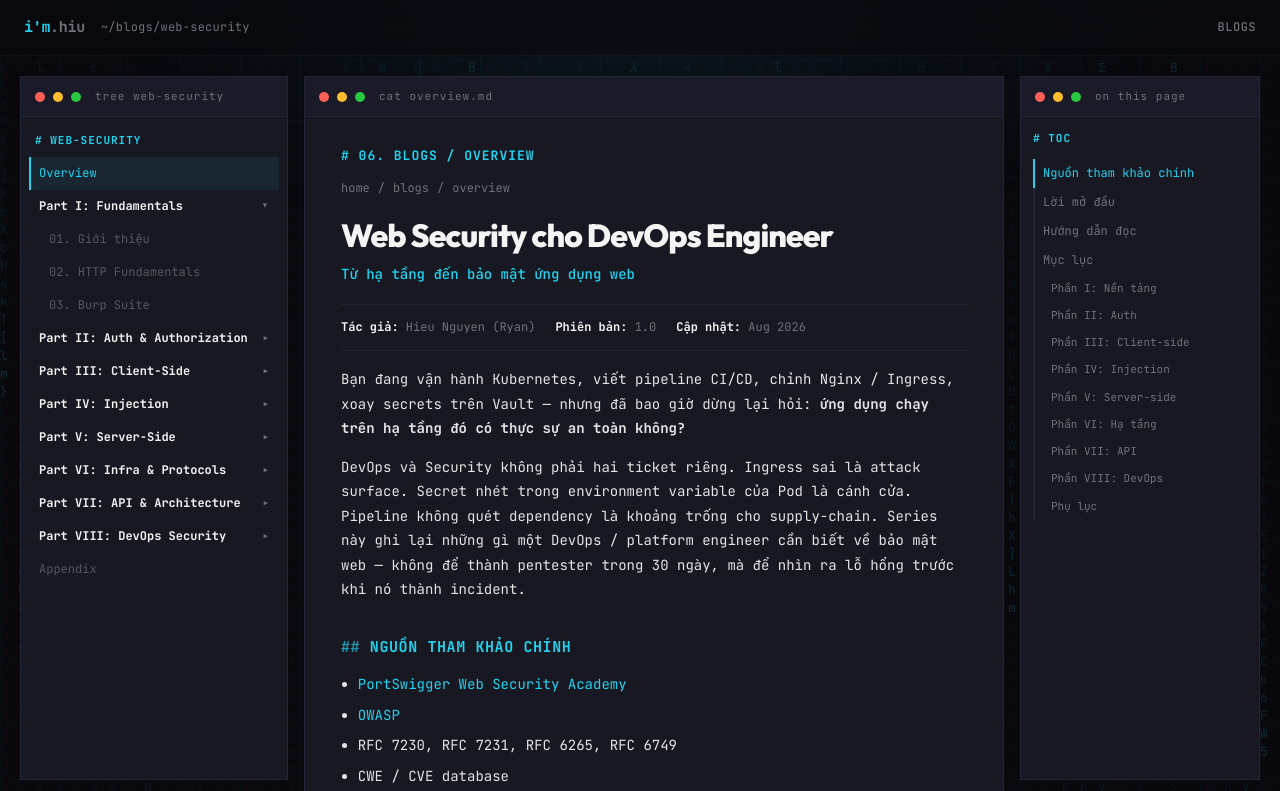
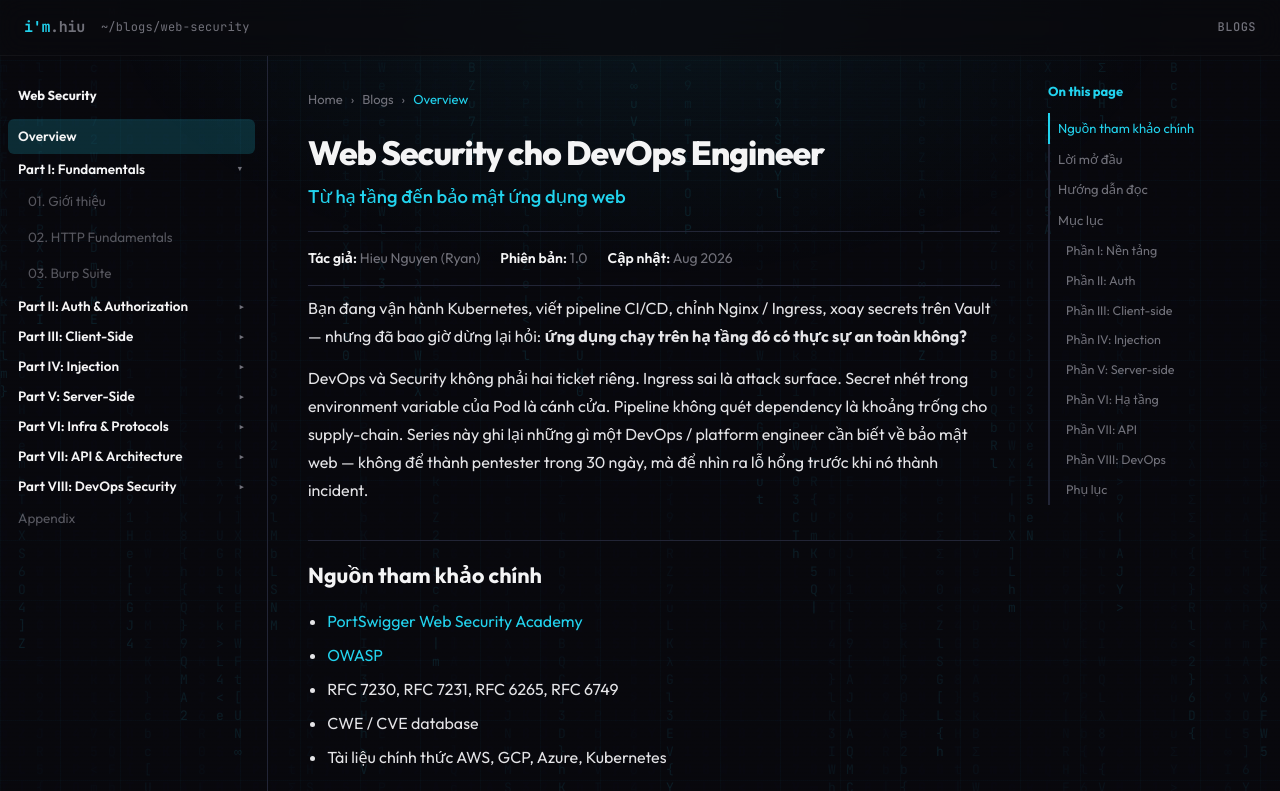
Before and after one commit to hieunguyen0202/hieu-profile, a website: page public/blog/web-security/index.html in a window 1280 px wide. Shown: the top 791 px of the page. Drawn offline with Linux system fonts and the light colour scheme.

Commit message:
refactor: flatten blog docs into a single dark docs layout

```diff
--- a/public/blog/web-security/index.html
+++ b/public/blog/web-security/index.html
@@ -26,13 +26,7 @@
 
   <div class="docs-shell">
     <aside class="docs-sidebar" id="docsSidebar">
-      <div class="docs-side-bar">
-        <span class="dot red"></span>
-        <span class="dot yellow"></span>
-        <span class="dot green-d"></span>
-        <span class="docs-term-title">tree web-security</span>
-      </div>
-      <div class="docs-nav-label"># web-security</div>
+      <div class="docs-nav-label">Web Security</div>
       <ul class="docs-nav">
         <li><a class="active" href="./">Overview</a></li>
         <li class="group open">
@@ -114,21 +108,13 @@
       </ul>
     </aside>
 
-    <div class="docs-term">
-      <div class="docs-term-bar">
-        <span class="dot red"></span>
-        <span class="dot yellow"></span>
-        <span class="dot green-d"></span>
-        <span class="docs-term-title">cat overview.md</span>
-      </div>
     <article class="docs-main">
-      <div class="docs-section-label"># 06. blogs / overview</div>
       <div class="docs-breadcrumb">
-        <a href="../../">home</a>
-        <span>/</span>
-        <a href="../../#blogs">blogs</a>
-        <span>/</span>
-        <span>overview</span>
+        <a href="../../">Home</a>
+        <span>›</span>
+        <a href="../../#blogs">Blogs</a>
+        <span>›</span>
+        <span>Overview</span>
       </div>
 
       <h1>Web Security cho DevOps Engineer</h1>
@@ -283,20 +269,12 @@
       </div>
 
       <div class="docs-pager">
-        <span class="docs-pager-muted">$ next → 01. Giới thiệu — coming soon</span>
+        <span class="docs-pager-muted">Next · 01. Giới thiệu — coming soon</span>
       </div>
     </article>
-    </div>
 
     <aside class="docs-toc">
-      <div class="docs-side-bar">
-        <span class="dot red"></span>
-        <span class="dot yellow"></span>
-        <span class="dot green-d"></span>
-        <span class="docs-term-title">on this page</span>
-      </div>
-      <div class="docs-toc-inner">
-      <div class="docs-toc-title"># toc</div>
+      <div class="docs-toc-title">On this page</div>
       <nav>
         <a href="#nguon-tham-khao">Nguồn tham khảo chính</a>
         <a href="#loi-mo-dau">Lời mở đầu</a>
@@ -312,7 +290,6 @@
         <a class="depth-3" href="#phan-viii">Phần VIII: DevOps</a>
         <a class="depth-3" href="#phu-luc">Phụ lục</a>
       </nav>
-      </div>
     </aside>
   </div>
 
--- a/public/css/docs.css
+++ b/public/css/docs.css
@@ -33,8 +33,8 @@ html {
 body.docs {
   background: var(--bg);
   color: var(--text);
-  font-family: var(--mono);
-  font-size: 14px;
+  font-family: var(--sans);
+  font-size: 16px;
   line-height: 1.75;
   overflow-x: hidden;
   -webkit-font-smoothing: antialiased;
@@ -91,7 +91,7 @@ body.docs::before {
   position: fixed;
   inset: 0;
   z-index: 0;
-  opacity: 0.18;
+  opacity: 0.1;
   pointer-events: none;
 }
 
@@ -148,6 +148,7 @@ body.docs::before {
   background: rgba(10, 10, 15, 0.72);
   border-bottom: 1px solid rgba(255, 255, 255, 0.04);
   backdrop-filter: blur(12px);
+  font-family: var(--mono);
 }
 
 .docs-brand {
@@ -202,78 +203,30 @@ body.docs::before {
   z-index: 3;
   display: grid;
   grid-template-columns: var(--sidebar) minmax(0, 1fr) var(--toc);
-  max-width: 1320px;
+  max-width: 1280px;
   margin: 0 auto;
   min-height: calc(100vh - var(--top));
-  padding: 20px 20px 48px;
-  gap: 16px;
-}
-
-.docs-sidebar,
-.docs-toc,
-.docs-term {
-  background: var(--surface);
-  border: 1px solid var(--border);
 }
 
 .docs-sidebar {
   position: sticky;
-  top: calc(var(--top) + 20px);
-  height: calc(100vh - var(--top) - 40px);
+  top: var(--top);
+  height: calc(100vh - var(--top));
   overflow: auto;
-  padding: 0 0 24px;
-}
-
-.docs-term-bar,
-.docs-side-bar {
-  background: #1a1a28;
-  padding: 10px 14px;
-  display: flex;
-  align-items: center;
-  gap: 8px;
-  border-bottom: 1px solid var(--border);
-  position: sticky;
-  top: 0;
-  z-index: 1;
-}
-
-.dot {
-  width: 10px;
-  height: 10px;
-  border-radius: 50%;
-}
-
-.dot.red {
-  background: #ff5f57;
-}
-
-.dot.yellow {
-  background: #febc2e;
-}
-
-.dot.green-d {
-  background: #28c840;
-}
-
-.docs-term-title {
-  font-size: 11px;
-  color: var(--muted);
-  margin-left: 6px;
-  letter-spacing: 1px;
+  padding: 20px 12px 40px 8px;
+  border-right: 1px solid var(--border);
+  background: transparent;
 }
 
 .docs-nav-label {
-  font-size: 11px;
+  font-size: 13px;
   font-weight: 700;
-  letter-spacing: 1px;
-  text-transform: uppercase;
-  color: var(--accent);
-  padding: 14px 14px 6px;
+  color: var(--white);
+  padding: 8px 10px 12px;
 }
 
 .docs-nav {
   list-style: none;
-  padding: 0 8px 8px;
 }
 
 .docs-nav a,
@@ -284,10 +237,11 @@ body.docs::before {
   text-align: left;
   border: 0;
   background: transparent;
-  font: inherit;
-  font-size: 12px;
+  font-family: var(--sans);
+  font-size: 13.5px;
   color: var(--text);
   padding: 6px 10px;
+  border-radius: 6px;
   cursor: pointer;
 }
 
@@ -298,16 +252,15 @@ body.docs::before {
 }
 
 .docs-nav a.active {
-  color: var(--accent);
-  background: var(--accent-faint);
-  border-left: 2px solid var(--accent);
-  padding-left: 8px;
+  color: var(--white);
+  background: rgba(34, 211, 238, 0.18);
+  font-weight: 600;
 }
 
 .docs-nav .soon {
   color: var(--muted);
   cursor: default;
-  opacity: 0.7;
+  opacity: 0.75;
 }
 
 .docs-nav .group > button {
@@ -321,6 +274,7 @@ body.docs::before {
 .docs-nav .chevron {
   color: var(--muted);
   font-size: 11px;
+  font-family: var(--mono);
 }
 
 .docs-nav .nested {
@@ -337,33 +291,19 @@ body.docs::before {
   transform: rotate(90deg);
 }
 
-.docs-term {
+.docs-main {
+  padding: 32px 40px 80px;
   min-width: 0;
-  display: flex;
-  flex-direction: column;
-}
-
-.docs-main {
-  padding: 28px 36px 56px;
-  min-width: 0;
-}
-
-.docs-section-label {
-  font-size: 13px;
-  font-weight: 700;
-  letter-spacing: 1px;
-  color: var(--accent);
-  text-transform: uppercase;
-  margin-bottom: 10px;
+  background: transparent;
 }
 
 .docs-breadcrumb {
   display: flex;
   align-items: center;
   gap: 8px;
-  font-size: 12px;
+  font-size: 13px;
   color: var(--muted);
-  margin-bottom: 18px;
+  margin-bottom: 22px;
 }
 
 .docs-breadcrumb a {
@@ -374,18 +314,21 @@ body.docs::before {
   color: var(--accent);
 }
 
+.docs-breadcrumb span:last-child {
+  color: var(--accent);
+}
+
 .docs-main h1 {
-  font-family: var(--sans);
-  font-size: 2rem;
+  font-size: 2.1rem;
   font-weight: 800;
   letter-spacing: -0.03em;
-  line-height: 1.15;
+  line-height: 1.2;
   color: var(--white);
   margin-bottom: 8px;
 }
 
 .docs-main .lede {
-  font-size: 14px;
+  font-size: 1.15rem;
   font-weight: 500;
   color: var(--accent);
   margin-bottom: 18px;
@@ -395,11 +338,11 @@ body.docs::before {
   display: flex;
   flex-wrap: wrap;
   gap: 8px 20px;
-  padding: 12px 0;
-  margin-bottom: 16px;
+  padding: 14px 0;
+  margin-bottom: 8px;
   border-top: 1px solid var(--border);
   border-bottom: 1px solid var(--border);
-  font-size: 12px;
+  font-size: 14px;
   color: var(--muted);
 }
 
@@ -409,32 +352,21 @@ body.docs::before {
 }
 
 .docs-main h2 {
-  font-size: 15px;
+  font-size: 1.35rem;
   font-weight: 700;
-  color: var(--accent);
-  margin: 32px 0 12px;
-  scroll-margin-top: 80px;
-  letter-spacing: 0.04em;
-  text-transform: uppercase;
-}
-
-.docs-main h2::before {
-  content: "## ";
-  color: var(--accent);
-  opacity: 0.7;
+  color: var(--white);
+  margin: 36px 0 12px;
+  padding-top: 16px;
+  border-top: 1px solid var(--border);
+  scroll-margin-top: 76px;
 }
 
 .docs-main h3 {
-  font-size: 13px;
+  font-size: 1.05rem;
   font-weight: 600;
   color: var(--white);
-  margin: 20px 0 8px;
-  scroll-margin-top: 80px;
-}
-
-.docs-main h3::before {
-  content: "### ";
-  color: var(--muted);
+  margin: 22px 0 8px;
+  scroll-margin-top: 76px;
 }
 
 .docs-main p {
@@ -454,17 +386,18 @@ body.docs::before {
 .docs-main blockquote {
   margin: 16px 0;
   padding: 12px 16px;
-  border-left: 2px solid var(--accent);
+  border-left: 3px solid var(--accent);
   background: var(--accent-faint);
   color: var(--text);
 }
 
 .docs-main code {
   font-family: var(--mono);
-  font-size: 0.9em;
+  font-size: 0.86em;
   background: rgba(34, 211, 238, 0.12);
   color: var(--accent);
   padding: 1px 6px;
+  border-radius: 4px;
 }
 
 .docs-tags {
@@ -475,12 +408,13 @@ body.docs::before {
 }
 
 .docs-tag {
-  font-size: 10px;
+  font-family: var(--mono);
+  font-size: 11px;
   color: var(--accent);
-  border: 1px solid var(--accent);
+  border: 1px solid rgba(34, 211, 238, 0.35);
   background: var(--accent-faint);
-  padding: 3px 8px;
-  letter-spacing: 0.04em;
+  padding: 4px 10px;
+  border-radius: 999px;
 }
 
 .docs-pager {
@@ -493,32 +427,28 @@ body.docs::before {
 
 .docs-pager-muted {
   color: var(--muted);
-  font-size: 12px;
+  font-size: 14px;
 }
 
 .docs-toc {
   position: sticky;
-  top: calc(var(--top) + 20px);
-  height: calc(100vh - var(--top) - 40px);
+  top: var(--top);
+  height: calc(100vh - var(--top));
   overflow: auto;
-}
-
-.docs-toc-inner {
-  padding: 12px 12px 32px;
+  padding: 24px 12px 40px 8px;
+  background: transparent;
 }
 
 .docs-toc-title {
-  font-size: 11px;
+  font-size: 13px;
   font-weight: 700;
-  letter-spacing: 1px;
-  text-transform: uppercase;
   color: var(--accent);
   margin-bottom: 10px;
 }
 
 .docs-toc nav a {
   display: block;
-  font-size: 12px;
+  font-size: 13px;
   color: var(--muted);
   padding: 4px 8px;
   border-left: 2px solid var(--border);
@@ -532,12 +462,12 @@ body.docs::before {
 
 .docs-toc nav a.depth-3 {
   padding-left: 16px;
-  font-size: 11px;
+  font-size: 12.5px;
 }
 
 .docs-credit {
   margin-top: 28px;
-  font-size: 12px;
+  font-size: 13px;
   color: var(--muted);
 }
 
@@ -558,7 +488,6 @@ body.docs::before {
 
   .docs-shell {
     grid-template-columns: 1fr;
-    padding: 12px;
   }
 
   .docs-sidebar {
@@ -569,6 +498,8 @@ body.docs::before {
     transform: translateX(-110%);
     transition: transform 0.2s ease;
     z-index: 30;
+    background: var(--bg);
+    border-right: 1px solid var(--border);
   }
 
   .docs-sidebar.open {
@@ -576,7 +507,7 @@ body.docs::before {
   }
 
   .docs-main {
-    padding: 20px 16px 48px;
+    padding: 24px 18px 64px;
   }
 }
 
```
